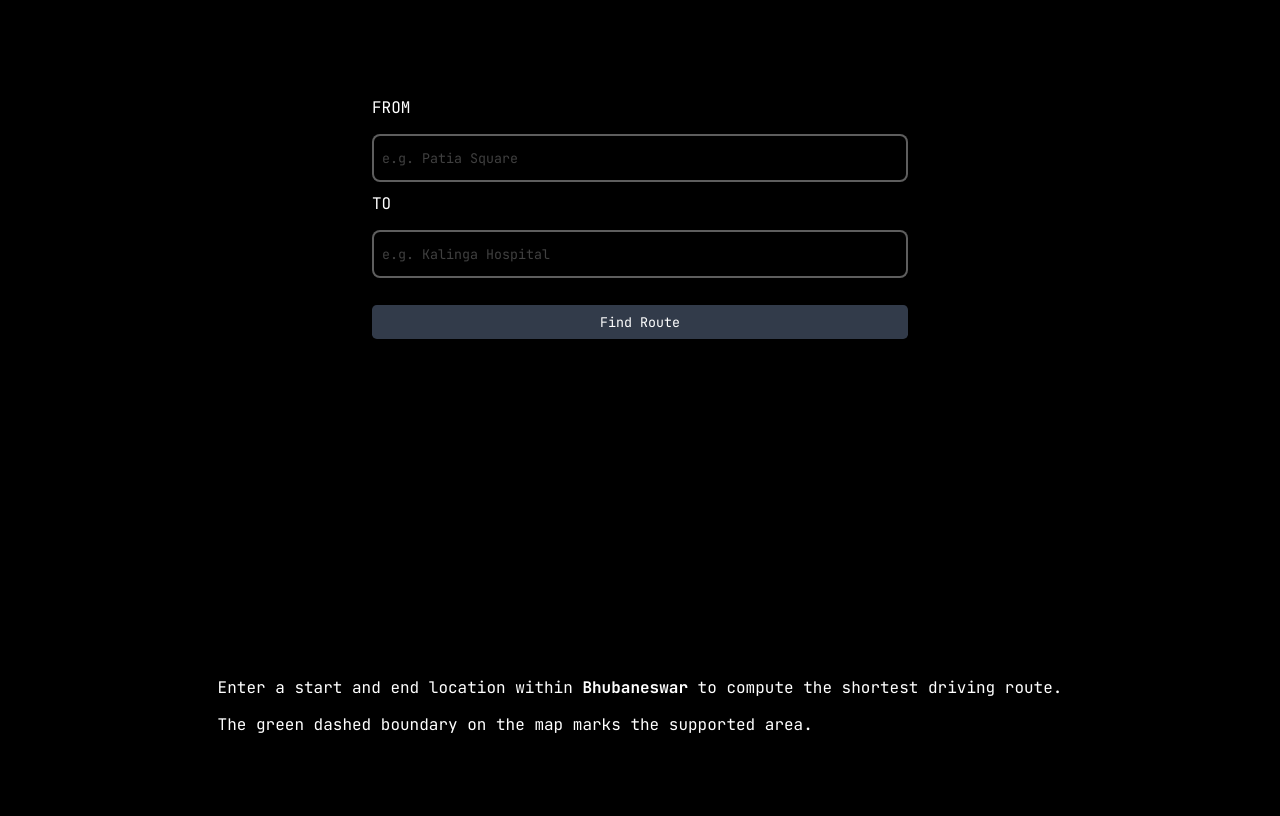
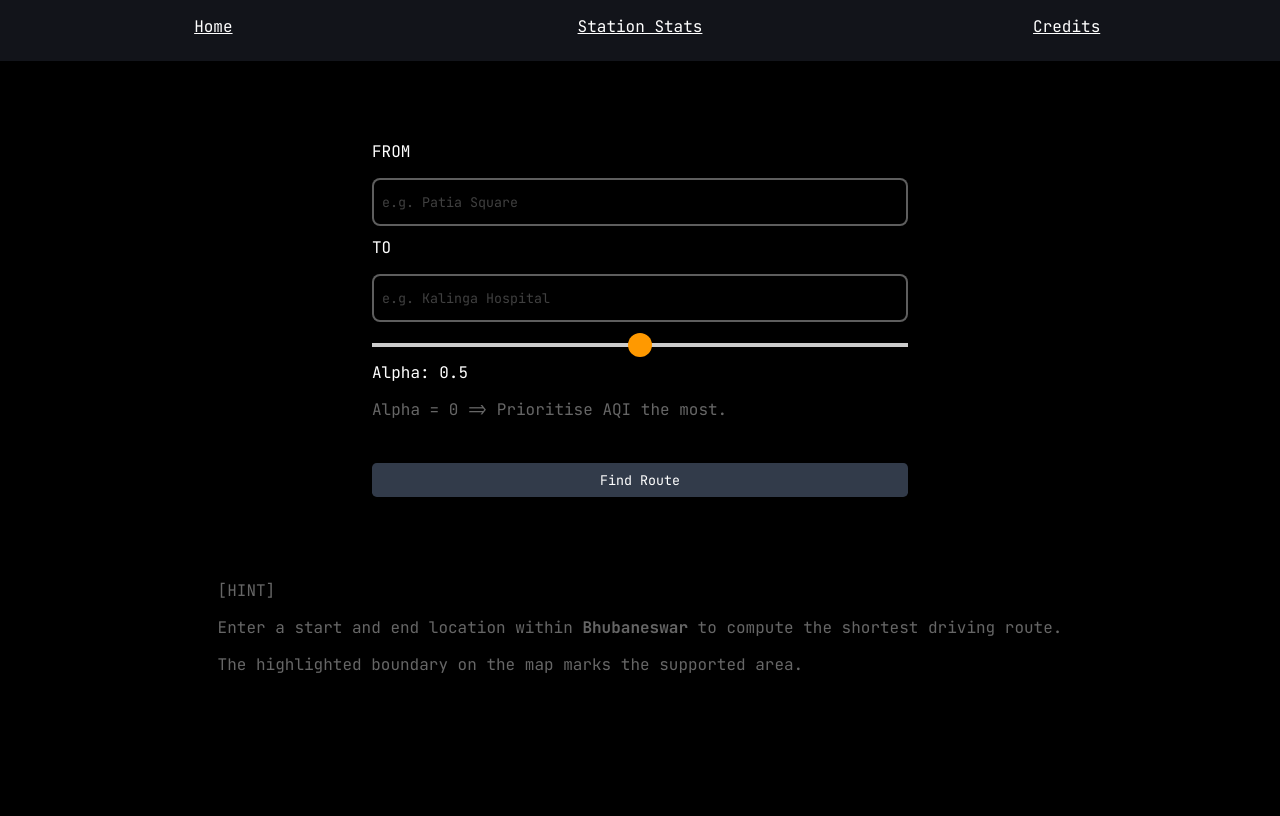
Before and after one commit to BillyDoesDev/osmnx-aqi-routes, a FastAPI app: template templates/index.html in a window 1280 px wide. Run offline with FastAPI, Linux system fonts and the light colour scheme; the template is opened without the code that fills it, so the values that code supplies are empty; parts of the project's set-up code (start-up, migrations or seed data) failed here and were passed over.

Commit message:
fix unusable imports from main; presentation ready now

```diff
--- a/main.py
+++ b/main.py
@@ -3,9 +3,12 @@
 from fastapi.responses import HTMLResponse, JSONResponse
 from fastapi.staticfiles import StaticFiles
 from fastapi.templating import Jinja2Templates
-from services.graph_service import generate_base_map, get_boundary, generate_route_map
-import json
+from services._open_aq import fetch_city_aqi, get_recent_station_readings
+from services.graph_service import generate_base_map, get_boundary, generate_route_map, get_city_osmid
 import logging
+
+from services.model import predict_pm25
+from services.routing_service import get_graph
 
 
 logging.basicConfig(
@@ -16,12 +19,25 @@
 _boundary_geojson = None
 _boundary_shape = None
 
+_city = None
+station_preds = None
+_G = None
+
 
 @asynccontextmanager
 async def lifespan(app: FastAPI):
     logging.debug("Setting up lifespan...")
-    global city, _boundary_geojson, _boundary_shape
+    global city, _boundary_geojson, _boundary_shape, _city, station_preds, _G
     city, _boundary_geojson, _boundary_shape = get_boundary()
+
+    _city = fetch_city_aqi(get_city_osmid())
+    station_preds = {
+        station_id: predict_pm25(station_id, station_readings)
+        for station_id, station_readings in get_recent_station_readings(_city)
+    }
+
+    _G = get_graph()
+
     yield
     # Clean up code here
 
@@ -61,34 +77,22 @@
     request: Request,
     start: str = Query(...),
     end: str = Query(...),
+    alpha_input: float = Query(...),
 ):
-    logging.debug(f"Got /route: {start}->{end}")
+    logging.debug(f"[Alpha: {alpha_input}] Got /route: {start}->{end}")
     try:
-        m, steps, dist_km, time_min = generate_route_map(start, end)
-        return templates.TemplateResponse(
-            "index.html",
-            {
-                "request": request,
-                "map_html": m._repr_html_(),
-                "steps": steps,
-                "dist_km": dist_km,
-                "time_min": time_min,
-                "start": start,
-                "end": end,
-            },
-        )
-    except ValueError as e:
-        m = generate_base_map()
-        return templates.TemplateResponse(
-            "index.html",
-            {
-                "request": request,
-                "map_html": m._repr_html_(),
-                "error": str(e),
-                "start": start,
-                "end": end,
-            },
-        )
+        m, (fastest_steps, optimal_steps), (fastest_dist, optimal_dist), (fastest_time, optimal_time), (fastest_mean_pm25, optimal_mean_pm25) = generate_route_map(start, end, station_preds, _G, alpha=alpha_input)
+        return templates.TemplateResponse("index.html", {
+            "request": request,
+            "map_html": m._repr_html_(),
+            "routes": [
+                {"label": "Fastest",  "steps": fastest_steps, "dist_km": fastest_dist, "time_min": fastest_time, "pm25": fastest_mean_pm25},
+                {"label": "Optimal",  "steps": optimal_steps, "dist_km": optimal_dist, "time_min": optimal_time, "pm25": optimal_mean_pm25},
+            ],
+            "start": start,
+            "end": end,
+            "used_alpha": alpha_input,
+        })
     except Exception as e:
         m = generate_base_map()
         return templates.TemplateResponse(
--- a/static/css/style.css
+++ b/static/css/style.css
@@ -68,6 +68,34 @@
     cursor: pointer;
 }
 
+.navbar {
+    position: fixed;
+    top: 0;
+    background-color: #353d4c57;
+    z-index: 20;
+    width: 100%;
+    backdrop-filter: blur(10px);
+}
+
+.navbar ul {
+    display: grid;
+    grid-template-columns: 1fr 1fr 1fr;
+    place-items: center;
+}
+
+.navbar ul li {
+    opacity: 1;
+}
+
+.spacer {
+    width: 2rem;
+    height: 3rem;
+}
+
+a {
+    color: white;
+}
+
 .map-container {
     width: 90%;
     max-width: 1200px;
@@ -105,3 +133,95 @@
     margin-top: 1rem;
     width: 100%;
 }
+
+.routes-container {
+    display: grid;
+    grid-template-columns: 1fr 1fr;
+}
+
+#hint {
+    opacity: 40%;
+}
+
+#hint:hover {
+    opacity: 100%;
+}
+
+/* range styling, thanks to https://codepen.io/thebabydino/pen/goYYrN */
+/* so fucking annoying */
+[type=range] {
+  --range: calc(var(--max) - var(--min));
+  --ratio: calc((var(--val) - var(--min))/var(--range));
+  --sx: calc(.5*1.5em + var(--ratio)*(100% - 1.5em));
+  margin: 0;
+  padding: 0;
+  width: 100%;
+  height: 1.5em;
+  background: transparent;
+  font: 1em/1 arial, sans-serif;
+  border: none !important;
+}
+[type=range], [type=range]::-webkit-slider-thumb {
+  -webkit-appearance: none;
+}
+[type=range]::-webkit-slider-runnable-track {
+  box-sizing: border-box;
+  border: none;
+  width: 100%;
+  height: 0.25em;
+  background: #ccc;
+}
+.js [type=range]::-webkit-slider-runnable-track {
+  background: linear-gradient(#95a, #95a) 0/var(--sx) 100% no-repeat #ccc;
+}
+[type=range]::-moz-range-track {
+  box-sizing: border-box;
+  border: none;
+  width: 100%;
+  height: 0.25em;
+  background: #ccc;
+}
+[type=range]::-ms-track {
+  box-sizing: border-box;
+  border: none;
+  width: 100%;
+  height: 0.25em;
+  background: #ccc;
+}
+[type=range]::-moz-range-progress {
+  height: 0.25em;
+  background: #95a;
+}
+[type=range]::-ms-fill-lower {
+  height: 0.25em;
+  background: #95a;
+}
+[type=range]::-webkit-slider-thumb {
+  margin-top: -0.625em;
+  box-sizing: border-box;
+  border: none;
+  width: 1.5em;
+  height: 1.5em;
+  border-radius: 50%;
+  background: #f90;
+}
+[type=range]::-moz-range-thumb {
+  box-sizing: border-box;
+  border: none;
+  width: 1.5em;
+  height: 1.5em;
+  border-radius: 50%;
+  background: #f90;
+}
+[type=range]::-ms-thumb {
+  margin-top: 0;
+  box-sizing: border-box;
+  border: none;
+  width: 1.5em;
+  height: 1.5em;
+  border-radius: 50%;
+  background: #f90;
+}
+[type=range]::-ms-tooltip {
+  display: none;
+}
--- /dev/null
+++ b/templates/base.html
@@ -0,0 +1,29 @@
+<!DOCTYPE html>
+<html lang="en">
+
+<head>
+    <meta charset="UTF-8">
+    <meta name="viewport" content="width=device-width, initial-scale=1.0">
+    <title>{% block title %}Foliage.{% endblock %}</title>
+    <link rel="stylesheet" href="/static/css/style.css" />
+    <script defer src="/static/js/index.js"></script>
+</head>
+
+<body>
+
+    <div class="navbar">
+        <ul>
+            <li><a href="#">Home</a></li>
+            <li><a href="#">Station Stats</a></li>
+            <li><a href="#">Credits</a></li>
+        </ul>
+    </div>
+
+    <div class="spacer"></div>
+
+    {% block content %}
+    {% endblock %}
+
+</body>
+
+</html>
--- a/templates/index.html
+++ b/templates/index.html
@@ -1,16 +1,8 @@
-<!DOCTYPE html>
-<html lang="en">
+{% extends "base.html" %}
 
-<head>
-    <meta charset="UTF-8">
-    <meta name="viewport" content="width=device-width, initial-scale=1.0">
-    <title>folium and stuff</title>
-    <link rel="stylesheet" href="/static/css/style.css" />
-    <script defer src="/static/js/index.js"></script>
-</head>
+{% block title %}Foliage: Home{% endblock %}
 
-<body>
-
+{% block content %}
     <form id="route-form" action="/route" method="get">
         <div class="field">
             <label for="start">FROM</label>
@@ -28,15 +20,36 @@
                 <ul class="suggestions" id="end-suggestions"></ul>
             </div>
         </div>
+
+        <div class="slidecontainer">
+            <input type="range" min="0" max="1" value="{{ used_alpha or 0.5 }}" step="0.01" class="slider" id="alpha_input" name="alpha_input">
+            <div class="alpha-container">Alpha: <span class="alpha-value"></span></div>
+            <p id="hint">Alpha = 0 => Prioritise AQI the most.</p>
+        </div>
+
         <button type="submit" id="go-btn">
             <span>Find Route</span>
         </button>
     </form>
 
-    <div class="map-container">
-        {{ map_html | safe }}
+    <script>
+        var slider = document.getElementById("alpha_input");
+        var output = document.querySelector(".alpha-value");
+        output.innerHTML = slider.value; // Display the default slider value
+
+        // Update the current slider value (each time you drag the slider handle)
+        slider.oninput = function() {
+            output.innerHTML = this.value;
+        }
+    </script>
+
+    {% if not steps and not error %}
+    <div id="hint">
+        <p>[HINT]</p>
+        <p>Enter a start and end location within <strong>Bhubaneswar</strong> to compute the shortest driving route.</p>
+        <p class="hint-sub">The highlighted boundary on the map marks the supported area.</p>
     </div>
-
+    {% endif %}
 
     {% if error %}
     <div class="error-box">
@@ -90,7 +92,36 @@
             stroke-linejoin="round" />
     </svg>
     {% endif %}
-                </span>
+    {% endmacro %}
+
+    <div class="routes-container">
+        {% for route in routes %}
+        <div class="route-block" id="route-{{ loop.index }}">
+
+            <div class="route-tab-header">{{ route.label }}</div>
+
+            <div class="summary">
+                <div class="summary-item">
+                    <span class="summary-label">DISTANCE</span>
+                    <span class="summary-value">{{ route.dist_km | round(2) }} km</span>
+                </div>
+                <div class="summary-item">
+                    <span class="summary-label">EST. TIME</span>
+                    <span class="summary-value">{{ route.time_min | round(2) }} min</span>
+                </div>
+                <div class="summary-item">
+                    <span class="summary-label">PM 2.5</span>
+                    <span class="summary-value">{{ route.pm25 | round(2) }} µg/m³</span>
+                </div>
+            </div>
+
+            <div class="directions">
+                <div class="dir-header">TURN-BY-TURN</div>
+                <ol class="steps-list">
+                    {% for step in route.steps %}
+                    {% if step.type != "arrive" %}
+                    <li class="step-item">
+                        <span class="step-icon">{{ step_icon(step.instruction) }}</span>
                         <span class="step-text">{{ step.instruction }}</span>
                         {% if step.distance > 0 %}
                         <span class="step-dist">
@@ -110,16 +141,11 @@
                     </li>
                 </ol>
             </div>
+
+        </div>
+        {% endfor %}
+    </div>
+
     {% endif %}
 
-    {% if not steps and not error %}
-    <div id="hint">
-        <p>Enter a start and end location within <strong>Bhubaneswar</strong> to compute the shortest driving route.</p>
-        <p class="hint-sub">The green dashed boundary on the map marks the supported area.</p>
-    </div>
-    {% endif %}
-
-
-</body>
-
-</html>
+{% endblock %}
```
Also changed, not shown: other parts of templates/index.html (+9 -20 lines), services/_open_aq.py (+12 -11 lines), services/graph_service.py (+62 -72 lines), services/model.py (+5 -4 lines), services/routing_service.py (+20 -13 lines), 1 other file. Lines whose indentation alone changed are shown as unchanged.
